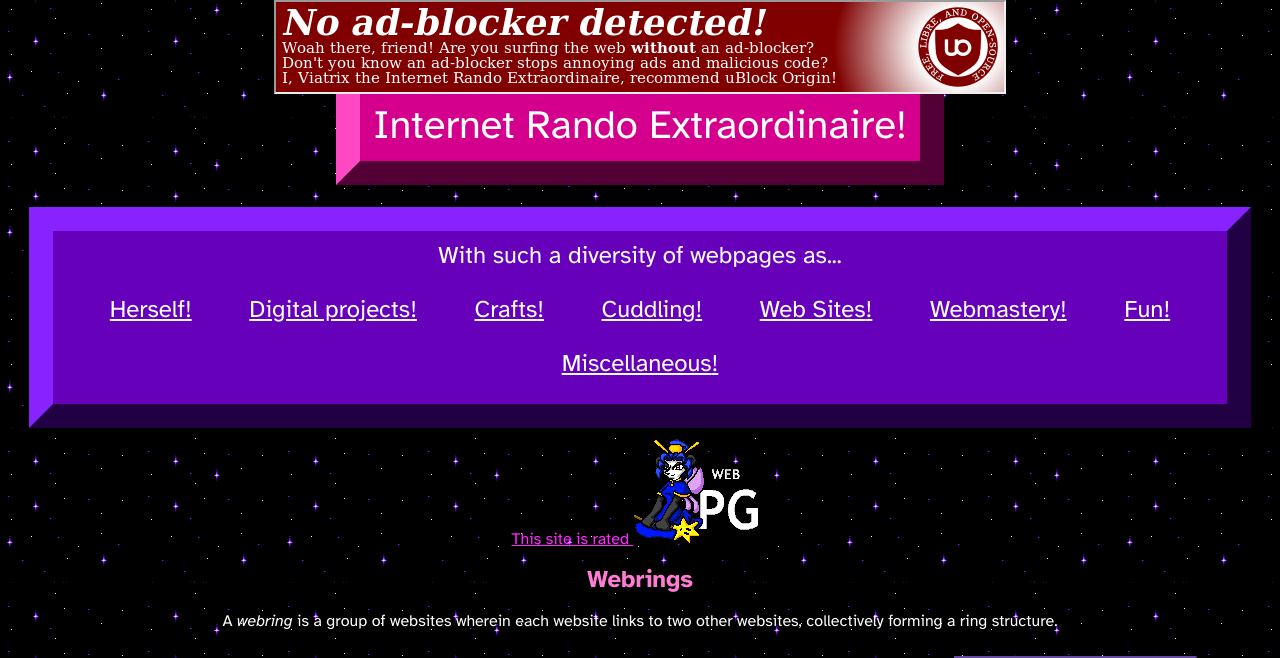
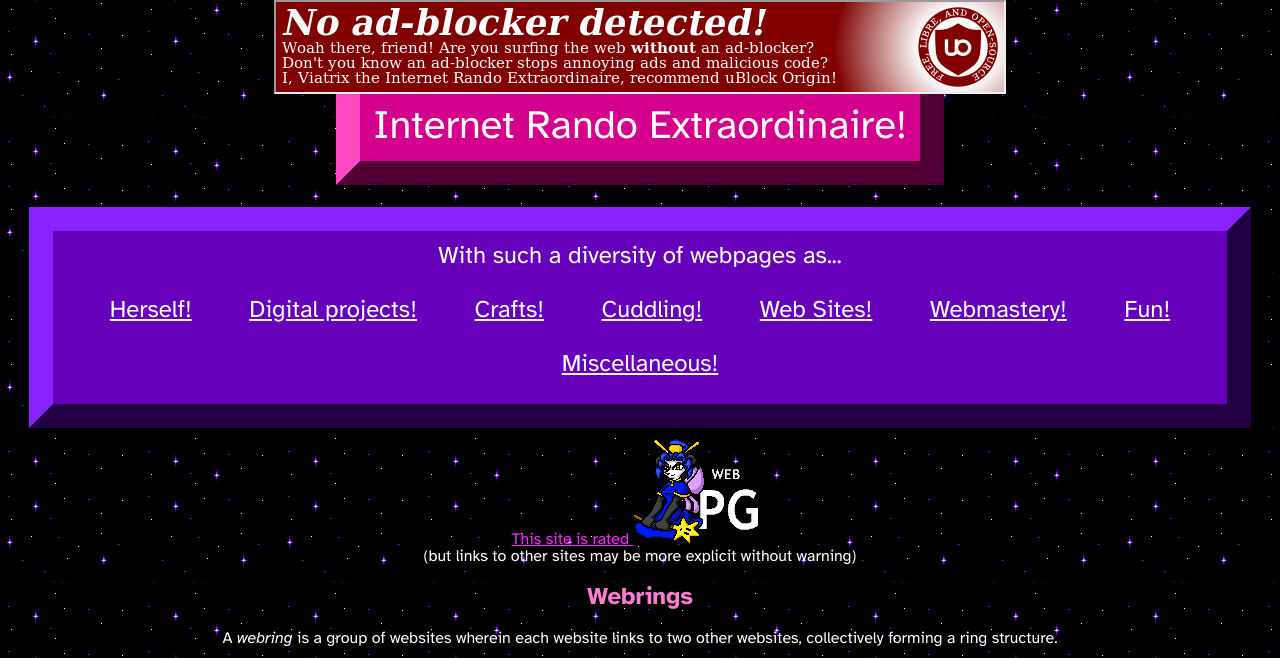
Before and after one commit to mincerafter42/mincerafter42.github.io, a Jekyll site: the page built from index.html, in a window 1280 px wide and 1400 px high, scrolled down 653 px, cut to the strip 0-658 px from the top of the window. Built offline with Jekyll 4.4.1, drawn with Linux system fonts in a browser that asks for light colours; some of the changed text lies outside the part shown.

Commit message:
Catscape Meow! + optimized gifs

```diff
--- a/index.html
+++ b/index.html
@@ -82,7 +82,8 @@
 <li><a href=misc>Miscellaneous</a>
 </ul>
 </nav>
-<div><a href=http://www.mabsland.com/Adoption.html>This site is rated <img src=assets/Censor_PGa.png alt="Web PG"></a></div>
+<div><a href=http://www.mabsland.com/Adoption.html>This site is rated <img src=assets/Censor_PGa.png alt="Web PG"></a>
+<br>(but links to other sites may be more explicit without warning)</div>
 <h2>Webrings</h2>
 <p>A <dfn>webring</dfn> is a group of websites wherein each website links to two other websites, collectively forming a ring structure.
 <div style="display:flex;flex-direction:row;flex-wrap:wrap;align-items:center;justify-content:center">
@@ -115,6 +116,7 @@
 <li><img width=88 height=31 src=assets/bestviewed-8831.png alt="Best viewed with a browser">
 <li><img width=88 height=31 src=assets/bookmark-8831.png alt="Bookmark this page!">
 <li><a href=https://buymeacoffee.com/mincerafter42><img src=assets/bmac-8831.png width=88 height=31 alt="Buy me a coffee (I don't even drink coffee lol)"></a>
+<li><img width=88 height=31 src=assets/catscape.gif alt="Catscape Meow!">
 <li><img width=80 height=15 src=assets/cuddly-8015.gif alt="Cute + Cuddly">
 <li><a href=https://egscomics.com><img width=88 height=31 alt="El Goonish Shive" src=assets/egs-8831.png></a>
 <li><a href=/contact><img width=80 height=15 src=assets/email-8015.png alt="E-mail me"></a>
@@ -124,7 +126,7 @@
 <li><a href=https://mincerafter42.github.io/fillbert><img width=88 height=31 alt="Fillbert Comix" src=assets/fillbert-8831.svg></a>
 <li><a href=https://gimp.org><img width=90 height=33 alt="Graphics by GIMP" style="margin-top:-3px" src=assets/gimp-9033.png></a>
 <li><img src=assets/html-8831.png width=88 height=31 alt="HTML: Learn it now!">
-<li><img src=assets/can-8831.png width=88 height=31 alt="I am Canadian">
+<li><img src=assets/can-8831.gif width=88 height=31 alt="I am Canadian">
 <li><img src=assets/html2-8831.png width=88 height=31 alt="I dream in HTML">
 <li><img src=assets/8601-8831.gif width=88 height=31 alt="ISO 8601 now!">
 <li><a href=https://keepassxc.org/><img width=88 height=31 src=assets/keepassxc-8831.png alt="KeePassXC now!"></a>
```
Also changed, not shown: other parts of index.html (+1 -1 lines), assets/can-8831.gif (added), assets/can-8831.png (deleted), assets/catscape.gif (added), assets/ident-8831.gif, assets/transrats-8833.gif, assets/vintafade.gif.
